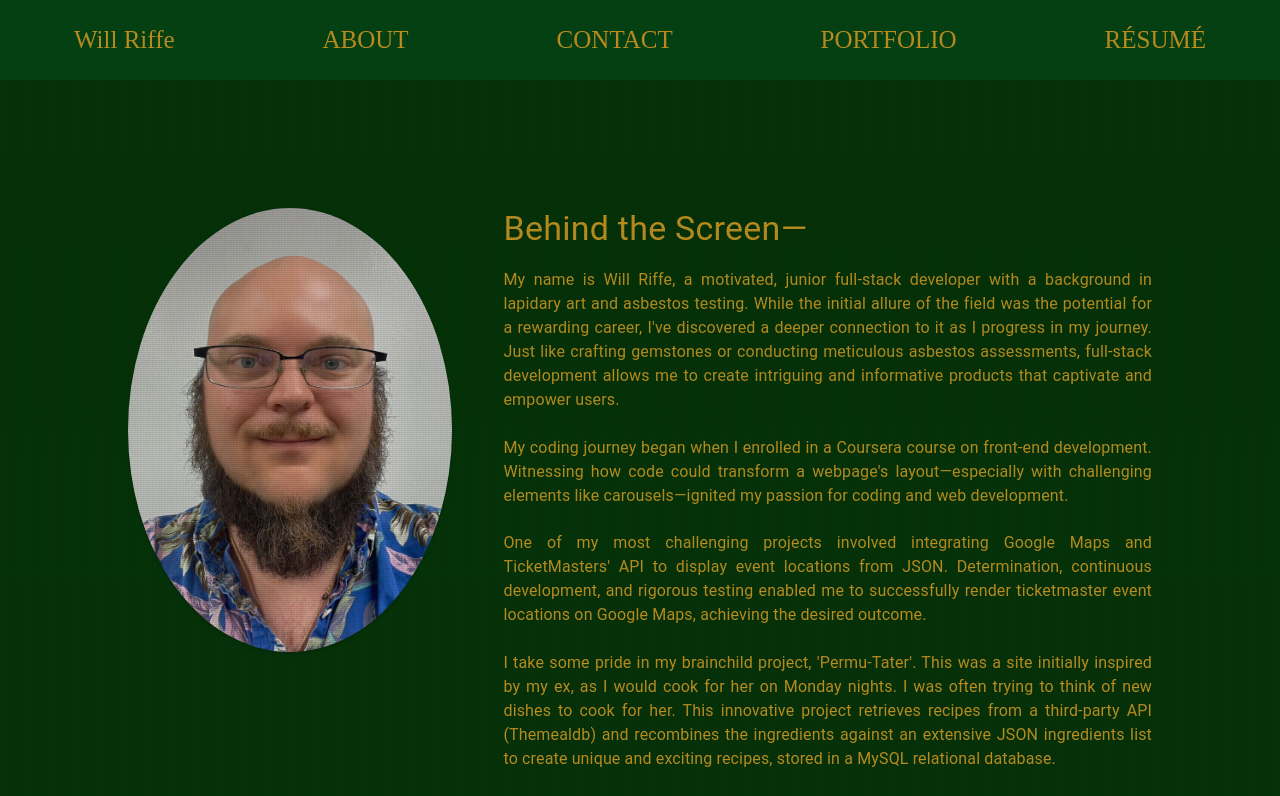
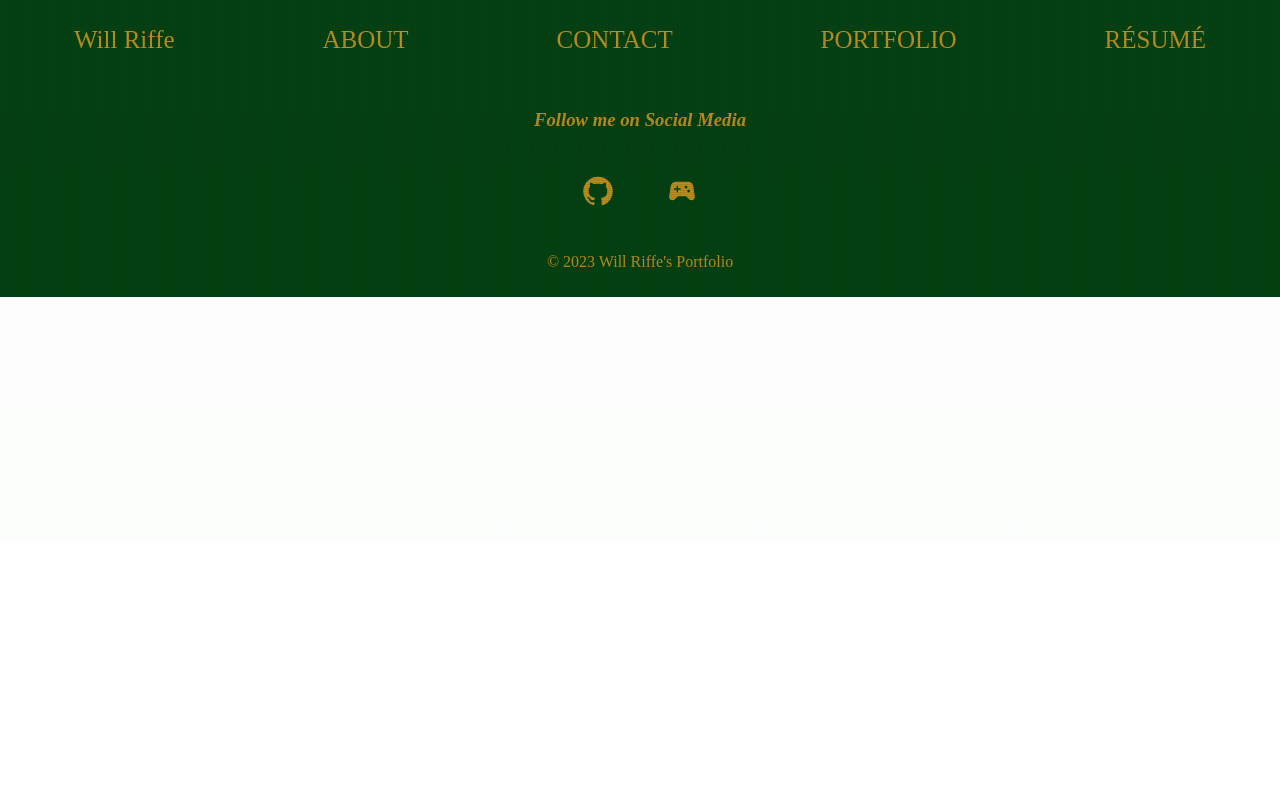
Before and after one commit to Will-Riffe/will-riffe-portfolio, a React (Create React App) app: page / in a window 1280 px wide. Shown: the top 796 px of the page. Built offline with nearby package versions, Linux system fonts and the light colour scheme.

Commit message:
second route correction attempt

```diff
--- a/src/App.js
+++ b/src/App.js
@@ -15,7 +15,7 @@ function App() {
       <Router>
         <Navbar />
         <Routes>
-          <Route path="/" element={<About />} />
+          <Route path="/will-riffe-portfolio/" element={<About />} />
           <Route path="/contact" element={<Contact />} />
           <Route path="/portfolio" element={<Portfolio />} />
           <Route path="/resume" element={<Resume />} />
--- a/src/components/Navbar/index.js
+++ b/src/components/Navbar/index.js
@@ -35,7 +35,7 @@ function Navbar() {
         <div className="links">
             {/* <Link to="/">Home</Link> */}
             <Link to="#">Will Riffe</Link>
-            <Link to="/">ABOUT</Link>
+            <Link to="/will-riffe-portfolio/">ABOUT</Link>
             <Link to="/contact">CONTACT</Link>
             <Link to="/portfolio">PORTFOLIO</Link>
             <Link to="/resume">RÉSUMÉ</Link>
```
